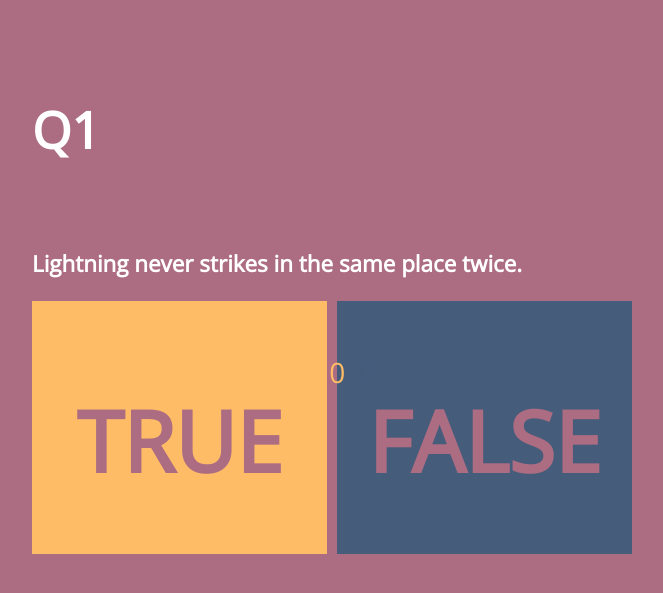
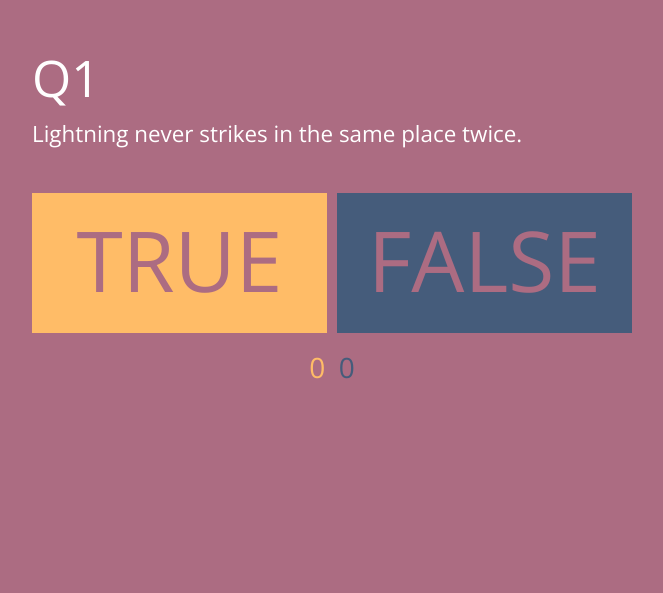
Before and after one commit to giftofjehovah/project1-quiz, a plain HTML site: page index.html in a window 1280 px wide. Shown: the part 147-740 px from the top of the page, without its empty margins (308-971 px from the left). Drawn offline with nearby package versions, Linux system fonts and the light colour scheme; the site is published under a folder, as on GitHub Pages, so addresses that start at the root find nothing.

Commit message:
add base project name to import

```diff
--- a/styles.css
+++ b/styles.css
@@ -1,4 +1,4 @@
-@import url("/_reset.css");
+@import url("project1-quiz/_reset.css");
 
 body {
     box-sizing: border-box;
```
